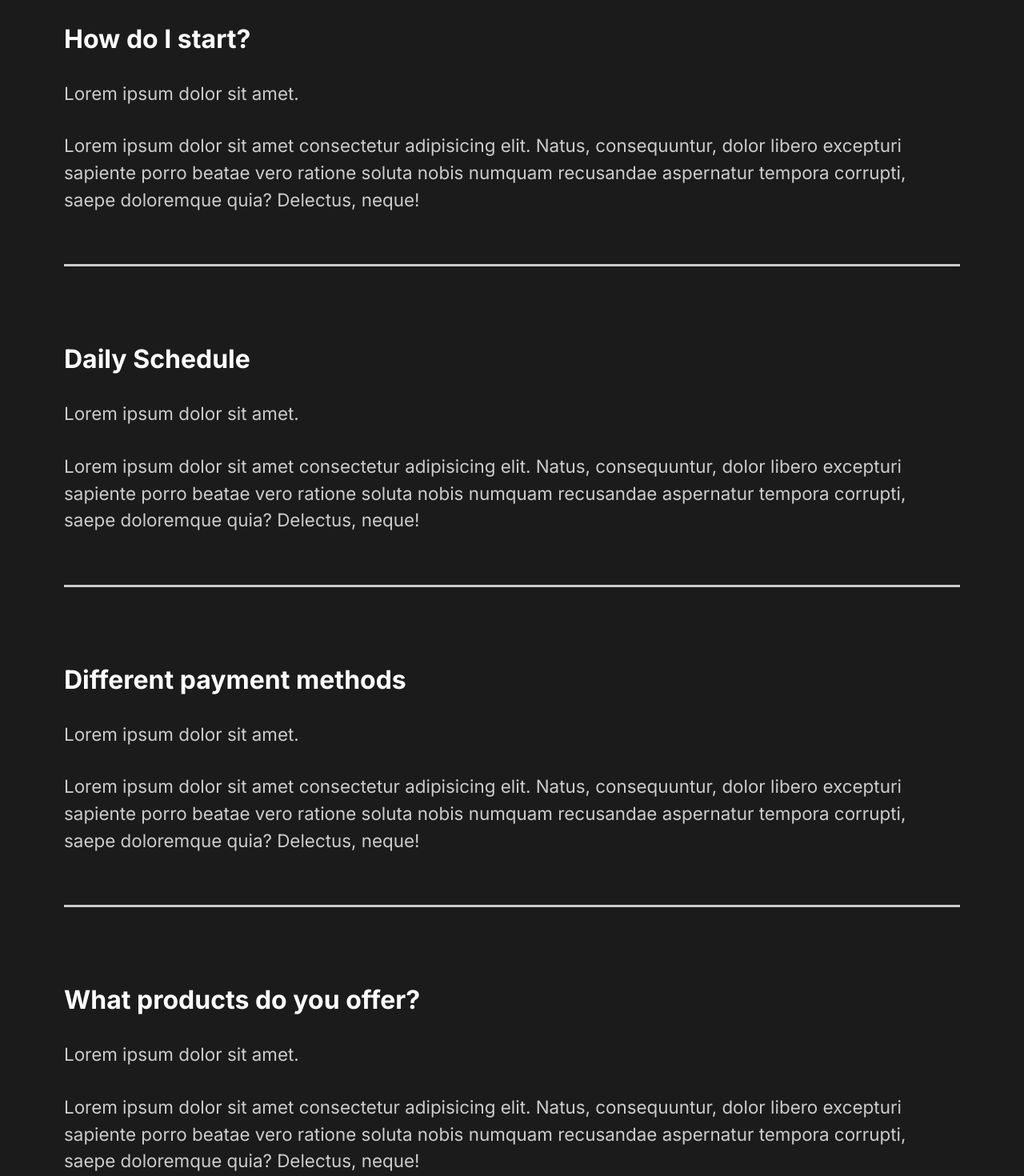
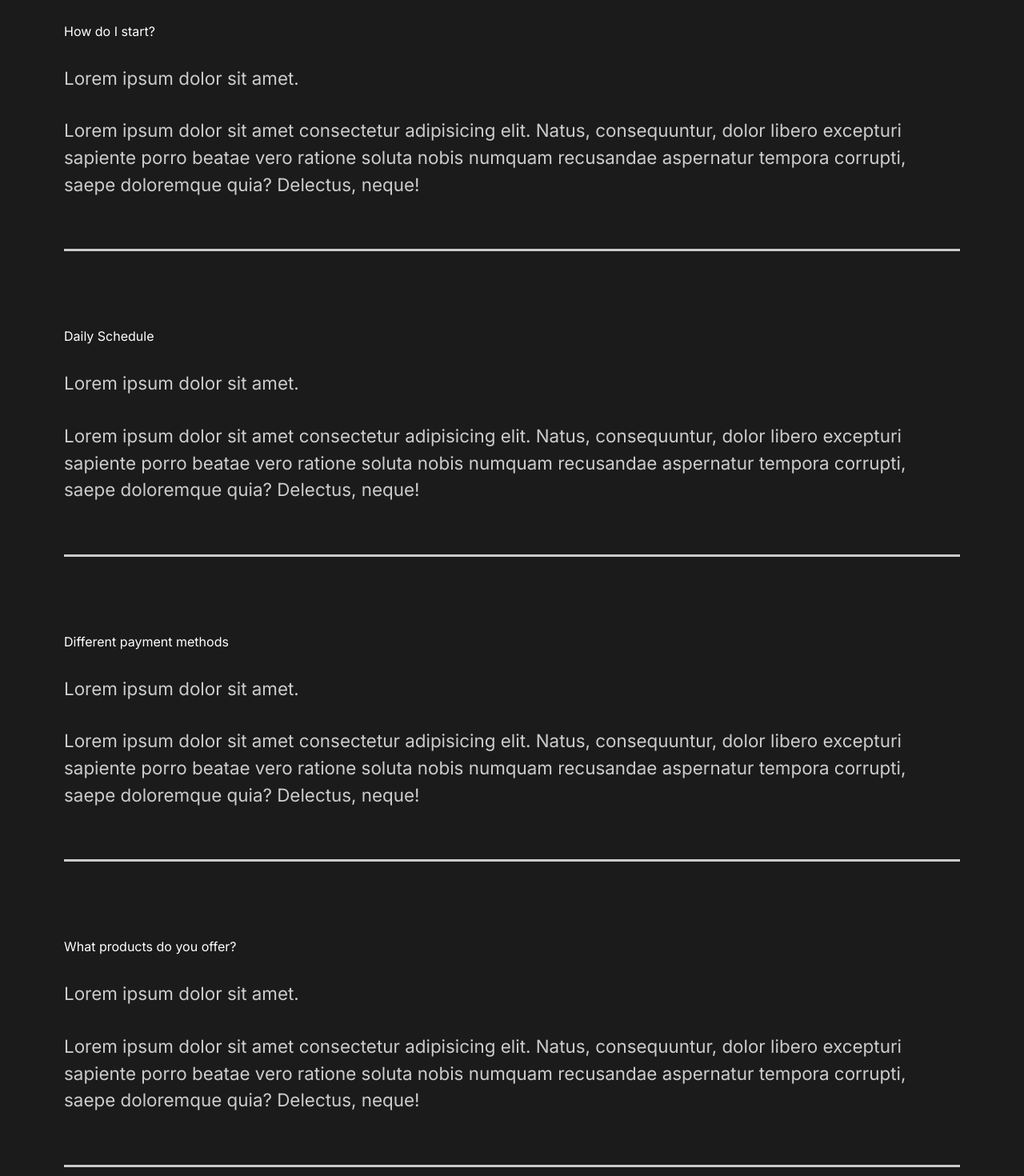
Before and after one commit to Gamilgton/react-capture, a React (Create React App) app: page / in a window 1280 px wide. Shown: the part 2420-3890 px from the top of the page at 80% size. Built offline with nearby package versions, Linux system fonts and the light colour scheme.

Commit message:
18 Finishing Faq Animation and reusable element

```diff
--- a/src/components/FaqSection.js
+++ b/src/components/FaqSection.js
@@ -1,56 +1,48 @@
 import React from "react";
+import Toggle from './Toggle';
 
 //Styles
 import {Faq} from '../styles/componentStyles';
 // import styled from 'styled-components';
+import {AnimateSharedLayout} from 'framer-motion';
 
 const FaqSection = () => {
+
     return (
         <Faq>
-            <h2>Any questions? <span>FAQ</span></h2>
+            <h2>
+                Any questions? <span>FAQ</span>
+            </h2>
 
-            <div className="question">
-                <h4>How do I start?</h4>
+            <AnimateSharedLayout>
+            <Toggle title='How do I start?'>
+                    <div className="answer">
+                        <p>Lorem ipsum dolor sit amet.</p>
+                        <p>Lorem ipsum dolor sit amet consectetur adipisicing elit. Natus, consequuntur, dolor libero excepturi sapiente porro beatae vero ratione soluta nobis numquam recusandae aspernatur tempora corrupti, saepe doloremque quia? Delectus, neque!</p>
+                    </div>
+            </Toggle>
 
+            <Toggle title='Daily Schedule'>
                 <div className="answer">
                     <p>Lorem ipsum dolor sit amet.</p>
                     <p>Lorem ipsum dolor sit amet consectetur adipisicing elit. Natus, consequuntur, dolor libero excepturi sapiente porro beatae vero ratione soluta nobis numquam recusandae aspernatur tempora corrupti, saepe doloremque quia? Delectus, neque!</p>
                 </div>
-                <div className="faq-line"></div>
-            </div>
+            </Toggle>
 
-            <div className="question">
-                <h4>Daily Schedule</h4>
-
+            <Toggle title='Different payment methods'>
                 <div className="answer">
                     <p>Lorem ipsum dolor sit amet.</p>
                     <p>Lorem ipsum dolor sit amet consectetur adipisicing elit. Natus, consequuntur, dolor libero excepturi sapiente porro beatae vero ratione soluta nobis numquam recusandae aspernatur tempora corrupti, saepe doloremque quia? Delectus, neque!</p>
                 </div>
-                <div className="faq-line"></div>
+            </Toggle>
 
-            </div>
-
-            <div className="question">
-                <h4>Different payment methods</h4>
-
+            <Toggle title='What products do you offer?'>
                 <div className="answer">
                     <p>Lorem ipsum dolor sit amet.</p>
                     <p>Lorem ipsum dolor sit amet consectetur adipisicing elit. Natus, consequuntur, dolor libero excepturi sapiente porro beatae vero ratione soluta nobis numquam recusandae aspernatur tempora corrupti, saepe doloremque quia? Delectus, neque!</p>
                 </div>
-                <div className="faq-line"></div>
-
-            </div>
-
-            <div className="question">
-                <h4>What products do you offer?</h4>
-
-                <div className="answer">
-                    <p>Lorem ipsum dolor sit amet.</p>
-                    <p>Lorem ipsum dolor sit amet consectetur adipisicing elit. Natus, consequuntur, dolor libero excepturi sapiente porro beatae vero ratione soluta nobis numquam recusandae aspernatur tempora corrupti, saepe doloremque quia? Delectus, neque!</p>
-                </div>
-                <div className="faq-line"></div>
-
-            </div>
+            </Toggle>
+            </AnimateSharedLayout>
 
         </Faq>
     );
--- /dev/null
+++ b/src/components/Toggle.js
@@ -0,0 +1,27 @@
+import React, {Children, useState} from 'react';
+import {motion} from 'framer-motion';
+import {appAnimation} from '../styles/animation';
+
+const Toggle = ({children, title}) => {
+
+    const [toggle, setToggle] = useState(true);
+
+    return (
+
+        <motion.div
+            className='question'
+            onClick={()=> setToggle(!toggle)}
+            layout
+        >
+
+            <motion.div className="h4" layout>{title}</motion.div>
+            {toggle ? children : ""}
+            <div className="faq-line"></div>
+
+        </motion.div>
+
+    )
+
+};
+
+export default Toggle;
--- a/src/styles/animation.js
+++ b/src/styles/animation.js
@@ -112,11 +112,11 @@
 
     sliderContainer: {
         hidden: {
-            opacity: 0,
+            opacity: 0.5,
         },
 
         show: {
-            opacity: 0.85,
+            opacity: 1,
             transition: {
                 staggerChildren: 0.15,
                 ease: 'easeOut',
@@ -127,12 +127,12 @@
     sliderAnimation: {
         hidden: {
             x: '-130%',
-            skew: '45deg',
+            skew: '-45deg',
         },
 
         show: {
-            x: '100%',
-            skew: '0deg',
+            x: '130%',
+            skew: '-45deg',
             transition: {
                 ease: 'easeOut',
                 duration: 0.75
```
Also changed, not shown: 1 other file (tests, documents, lock files or other folders).
